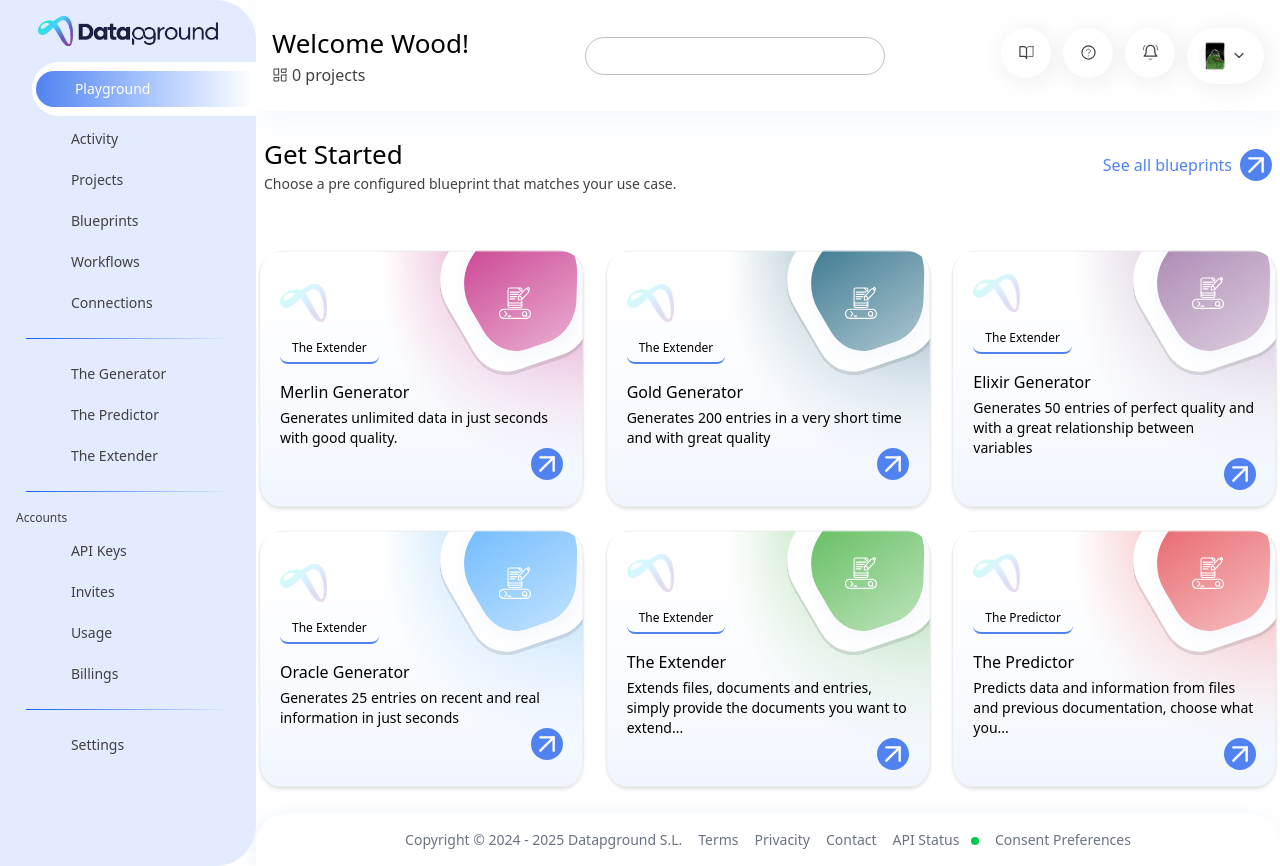
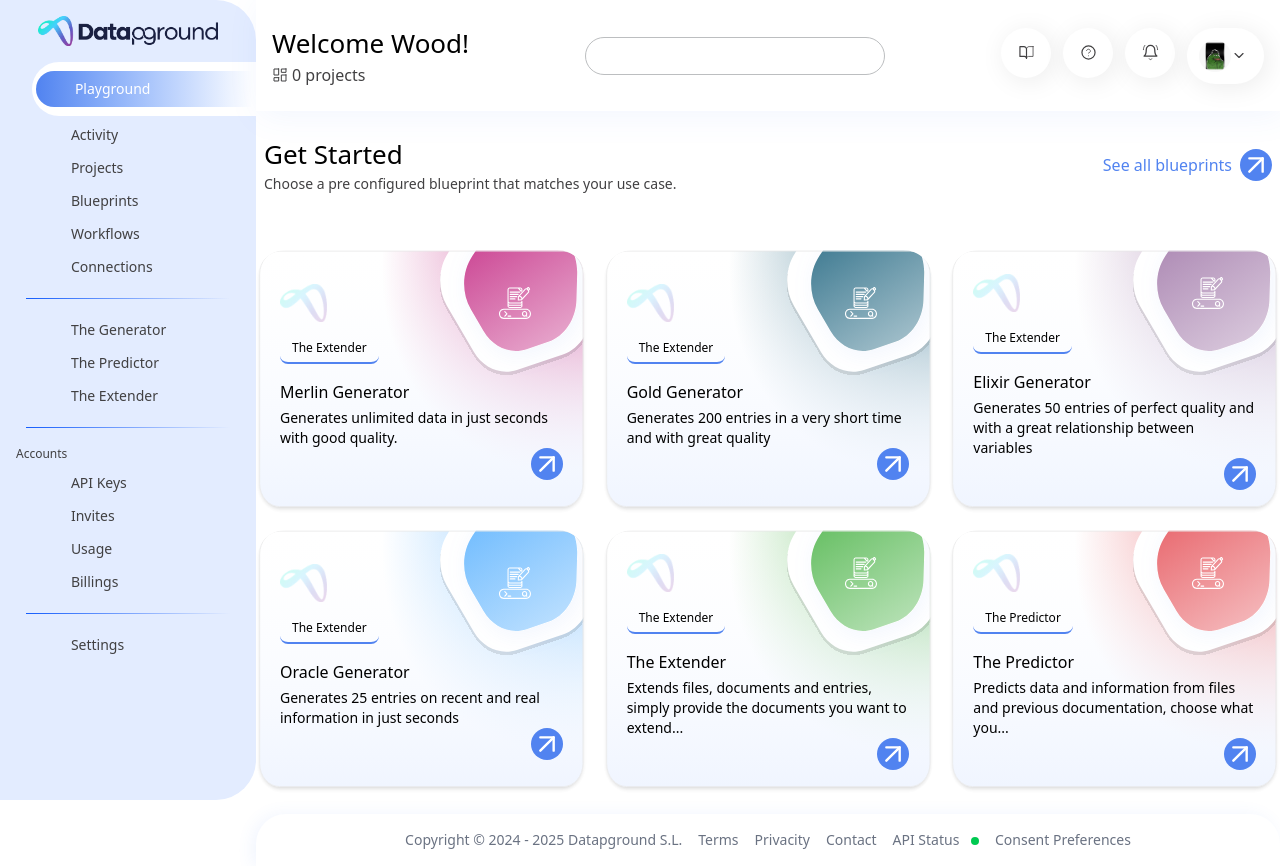
Before and after one commit to bryanlr96/cbit-clone, a React (Vite) app: page / in a window 1280 px wide. Built offline with nearby package versions, Linux system fonts and the light colour scheme; a web font is replaced by a local one.

Commit message:
lo siguiente es ponernos con el header

```diff
--- a/src/App.tsx
+++ b/src/App.tsx
@@ -12,7 +12,7 @@
         <Route path="/projects" element={<WorkInProgress />} />
         <Route path="/blueprints" element={<WorkInProgress />} />
         <Route path="/workflows" element={<WorkInProgress />} />
-        <Route path="/connection" element={<WorkInProgress />} />
+        <Route path="/connections" element={<WorkInProgress />} />
         <Route path="/generator" element={<WorkInProgress />} />
         <Route path="/predictor" element={<WorkInProgress />} />
         <Route path="/extender" element={<WorkInProgress />} />
--- a/src/components/Header.tsx
+++ b/src/components/Header.tsx
@@ -3,7 +3,7 @@
 export default function Header() {
     const [count, setCount] = useState(0)
     return (
-        <header className="px-4 py-6 shadow-[4px_4px_32px_0px_#5183f014] flex items-center justify-between">
+        <header className="px-4 py-6 shadow-[4px_4px_32px_0px_#5183f014] flex items-center justify-between sticky top-0 bg-white">
             <div>
                 <h2 className="text-[26px] font-medium">Welcome Wood!</h2>
                 <span className="text-[#414042] flex items-center gap-1">
--- a/src/components/NavBar.tsx
+++ b/src/components/NavBar.tsx
@@ -1,5 +1,6 @@
 import { useLocation } from "react-router-dom";
 import type { category, link } from "../types";
+import { Fragment, useId } from "react";
 
 export default function NavBar() {
 
@@ -31,7 +32,7 @@
 
 
   return (
-    <nav className="w-64 lg:flex hidden min-h-screen flex-col sticky top-0 rounded-tr-[40px] rounded-br-[40px] bg-[#E3ECFF] items-center">
+    <nav className="w-64 lg:flex hidden h-screen flex-col sticky top-0 rounded-tr-[40px] rounded-br-[40px] bg-[#E3ECFF] items-center">
       <a href="#" className="mx-auto">
         <img src="./Logo.png" alt="logo" className="py-4 w-[180px]" />
       </a>
@@ -41,7 +42,7 @@
           const linksCategory = links.filter(link => link.category.title === category.title)
           linksCategory.sort((a, b) => a.priority - b.priority)
           return (
-            <>
+            <Fragment key={useId()}>
               {category.subitle && (
                 <div className="w-full">
                   <span className="text-xs text-[#414042] pb-3 ml-4">{category.subitle}</span>
@@ -49,16 +50,16 @@
               )}
               <ul className="pl-8 w-full text-sm text-[#414042]">
                 {linksCategory.map(link => (
-                  <li className={isActive(link.slug) ? "bg-white rounded-l-[30px] p-1 text-white" : ""}>
-                    <a href={link.slug} className={isActive(link.slug) ? " w-full flex items-center py-2 px-4  gap-3 my-[5px] rounded-l-[30px] bg-gradient-to-r from-[#5183f0] to-white" : " w-full flex items-center py-2 px-4  gap-3 my-[5px] rounded-l-[30px]"}>
+                  <li key={useId()} className={isActive(link.slug) ? "bg-white rounded-l-[30px] p-1 text-white" : ""}>
+                    <a href={link.slug} className={isActive(link.slug) ? " w-full flex items-center py-2 px-4  gap-3 my-[5px] rounded-l-[30px] bg-gradient-to-r from-[#5183f0] to-white" : " w-full flex items-center py-1 px-4  gap-3 my-[5px] rounded-l-[30px]"}>
                       <i className={link.icon} />
                       {link.title}
                     </a>
                   </li>
                 ))}
               </ul>
-              <span className="line min-h-[1px] w-[80%] bg-gradient-to-r from-blue-600 to-transparent my-3 last:hidden" />
-            </>
+              <span className="line h-[1px] w-[80%] bg-gradient-to-r from-blue-600 to-transparent my-3 last:hidden" />
+            </Fragment>
           )
         })
       }
```
